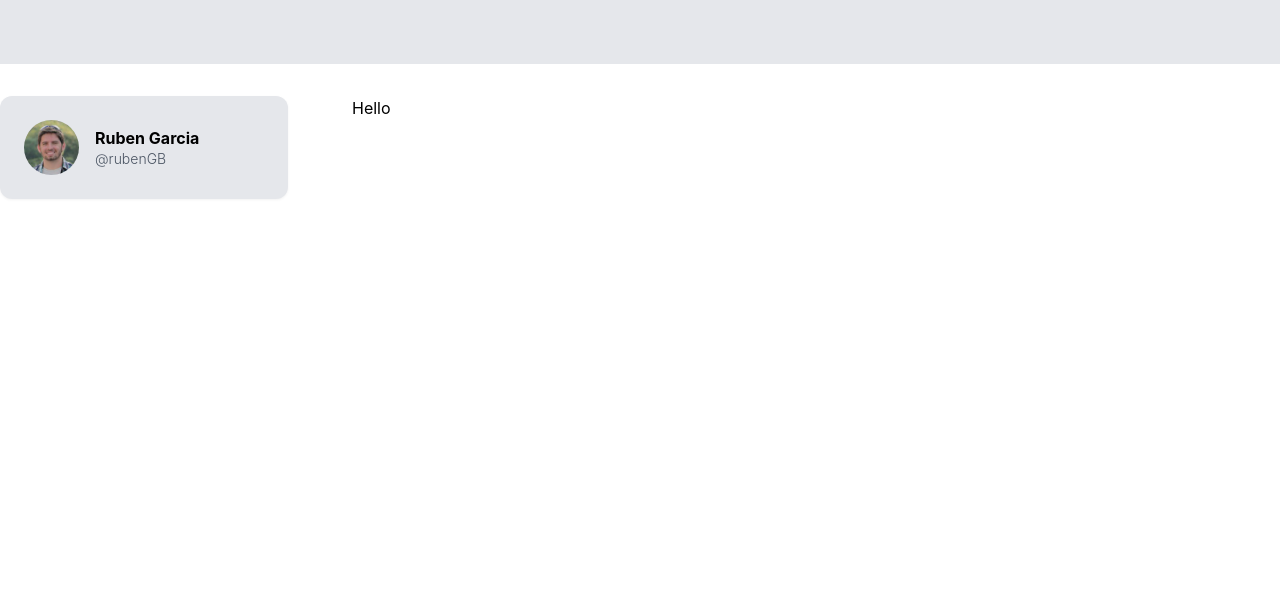
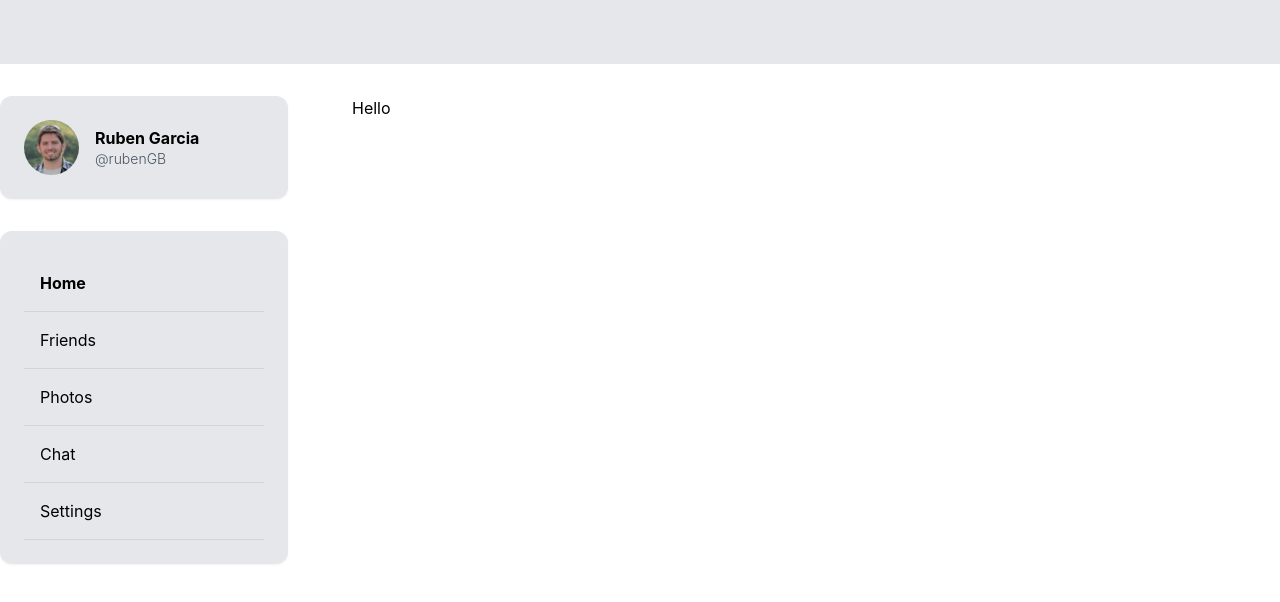
Before and after one commit to RubenGarciaBri/readable-next-client, a Next.js app: page / in a window 1280 px wide. Shown: the top 602 px of the page. Built offline with nearby package versions, Linux system fonts and the light colour scheme.

Commit message:
feat(initial-migration): Create basic nav component

```diff
--- a/components/Navigation/NavBar.tsx
+++ b/components/Navigation/NavBar.tsx
@@ -1,7 +1,39 @@
 import * as React from "react"
 
-const NavBar = () => {
-  return <div></div>
+import Link from "next/link"
+import { useRouter } from "next/router"
+import CardBase from "../Cards/CardBase"
+
+interface IPropTypes {
+  // TODO: Make more specific
+  linksArray: Array<any>
+}
+
+const NavBar = ({ linksArray }: IPropTypes) => {
+  const router = useRouter()
+  return (
+    <CardBase>
+      <ul className="">
+        {linksArray &&
+          linksArray.map(({ title, url, Icon }) => {
+            return (
+              <li className="">
+                <Link href={url}>
+                  {/* Make active link text bold */}
+                  <a
+                    className={`block p-4 border-b border-gray-300 ${
+                      router.pathname === url && "font-bold"
+                    } `}
+                  >
+                    {title}
+                  </a>
+                </Link>
+              </li>
+            )
+          })}
+      </ul>
+    </CardBase>
+  )
 }
 
 export default NavBar
--- a/components/Root/Layout.tsx
+++ b/components/Root/Layout.tsx
@@ -8,15 +8,53 @@ interface IPropTypes {
   children: React.ReactNode
 }
 
+const linksArray = [
+  {
+    title: "Home",
+    url: "/",
+    Icon: () => {
+      return
+    },
+  },
+  {
+    title: "Friends",
+    url: "/friends",
+    Icon: () => {
+      return
+    },
+  },
+  {
+    title: "Photos",
+    url: "/photos",
+    Icon: () => {
+      return
+    },
+  },
+  {
+    title: "Chat",
+    url: "/chat",
+    Icon: () => {
+      return
+    },
+  },
+  {
+    title: "Settings",
+    url: "/settings",
+    Icon: () => {
+      return
+    },
+  },
+]
+
 const Layout = ({ children }: IPropTypes) => {
   return (
     <>
       <TopBar />
       <div className="main-container">
         <div className="flex justify-between mt-8 alig-center gap-x-16">
-          <div className="basis-1/4">
+          <div className="flex flex-col gap-8 basis-1/4">
             <ProfileCard name="Ruben Garcia" userName="@rubenGB" />
-            <NavBar />
+            <NavBar linksArray={linksArray} />
           </div>
           <div className="basis-2/4">{children}</div>
           <div className="basis-1/4"></div>
```
